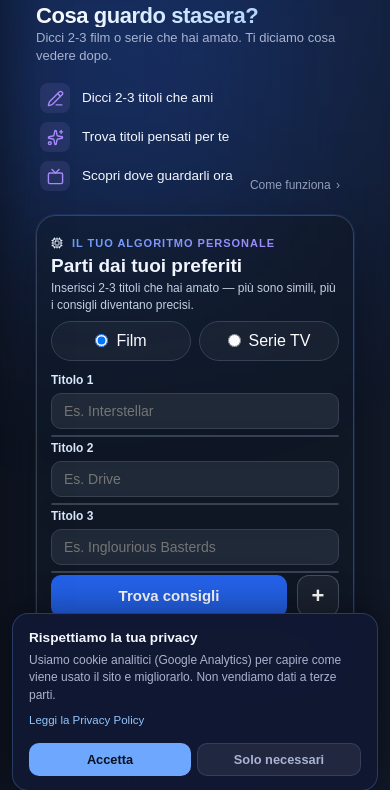
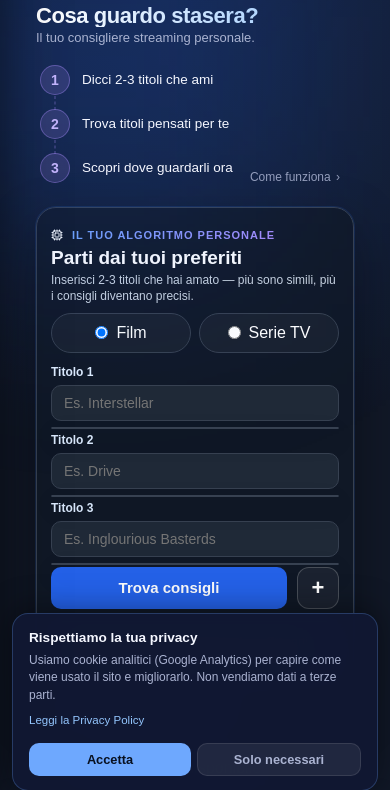
Before and after one commit to jason1984a/cosaguardo, a FastAPI app: page / in a window 390 px wide. Shown: the part 41-831 px from the top of the page. Run offline with FastAPI, Linux system fonts and the light colour scheme; data that the repository does not hold is empty; parts of the project's set-up code (start-up, migrations or seed data) failed here and were passed over; some libraries are stand-ins or nearby versions.

Commit message:
Home: refresh hero copy e 3-step (numeri + timeline tratteggiata)
Sottotitolo riformulato per disambiguare il sito (37 char, sta su 1 riga mobile). 3 step ora con cerchi numerati 1/2/3 + linea tratteggiata di connessione su mobile anon. Comunica la sequenza temporale del flusso, non una lista di feature.

```diff
--- a/app/templates/index.html
+++ b/app/templates/index.html
@@ -20,7 +20,7 @@
     <section class="home-hero">
         <div class="hero-copy">
             <h1>Cosa guardo stasera?</h1>
-            <p class="hero-subtitle">Dicci 2-3 film o serie che hai amato. Ti diciamo cosa vedere dopo.</p>
+            <p class="hero-subtitle">Il tuo consigliere streaming personale.</p>
         </div>
     </section>
 
@@ -31,23 +31,17 @@
     <section class="cg-howit-strip" aria-label="Come funziona in 3 passi">
         <div class="cg-howit-steps">
             <div class="cg-howit-step">
-                <span class="cg-howit-icon" aria-hidden="true">
-                    <i data-lucide="pencil-line"></i>
-                </span>
+                <span class="cg-howit-icon cg-howit-icon--num" aria-hidden="true">1</span>
                 <span class="cg-howit-text">Dicci 2-3 titoli che ami</span>
             </div>
             <span class="cg-howit-arrow" aria-hidden="true">→</span>
             <div class="cg-howit-step">
-                <span class="cg-howit-icon" aria-hidden="true">
-                    <i data-lucide="sparkles"></i>
-                </span>
+                <span class="cg-howit-icon cg-howit-icon--num" aria-hidden="true">2</span>
                 <span class="cg-howit-text">Trova titoli pensati per te</span>
             </div>
             <span class="cg-howit-arrow" aria-hidden="true">→</span>
             <div class="cg-howit-step">
-                <span class="cg-howit-icon" aria-hidden="true">
-                    <i data-lucide="tv"></i>
-                </span>
+                <span class="cg-howit-icon cg-howit-icon--num" aria-hidden="true">3</span>
                 <span class="cg-howit-text">Scopri dove guardarli ora</span>
             </div>
         </div>
@@ -90,10 +84,23 @@
             align-items: center;
             justify-content: center;
             line-height: 1;
-            color: #a78bfa;  /* viola accent per le icone Lucide */
+            color: #a78bfa;  /* viola accent */
             flex-shrink: 0;
         }
-        /* Lucide renderizza un <svg> dentro <i data-lucide>: gli diamo dimensione esplicita */
+        /* Variante numerica: cerchio con dentro il numero step (1/2/3).
+           Sostituisce le vecchie icone Lucide. Più chiaro come "sequenza". */
+        .cg-howit-icon--num {
+            width: 22px;
+            height: 22px;
+            background: rgba(167,139,250,0.15);
+            border: 1px solid rgba(167,139,250,0.35);
+            border-radius: 50%;
+            font-size: 12px;
+            font-weight: 700;
+            color: #c4b5fd;
+        }
+        /* Lucide renderizza un <svg> dentro <i data-lucide>: gli diamo dimensione esplicita.
+           Mantenuto per retrocompatibilità anche se la home ora usa --num. */
         .cg-howit-icon svg {
             width: 16px;
             height: 16px;
@@ -140,7 +147,7 @@
             .cg-howit-steps {
                 flex-direction: column;
                 align-items: stretch;
-                gap: 9px;
+                gap: 14px;
                 overflow: visible;
             }
             .cg-howit-step {
@@ -154,6 +161,35 @@
                 height: 30px;
                 background: rgba(167,139,250,0.12);
                 border-radius: 8px;
+            }
+            /* Variante numerica mobile: cerchio più grande, numero più visibile.
+               Sovrascrive il bordo/dimensione desktop. */
+            .cg-howit-icon--num {
+                width: 30px;
+                height: 30px;
+                border-radius: 50%;
+                background: rgba(167,139,250,0.18);
+                border: 1px solid rgba(167,139,250,0.4);
+                font-size: 14px;
+                font-weight: 700;
+                color: #c4b5fd;
+                /* Posizione relativa per ancorare la timeline ::before */
+                position: relative;
+            }
+            /* Timeline tratteggiata verticale che connette gli step 1→2→3.
+               Visibile SOLO su utenti anon (la strip è esposta sopra al box
+               algoritmo, dove il flusso temporale ha senso). Per gli utenti
+               loggati la strip è in fondo come riferimento didascalico,
+               la timeline confonderebbe. */
+            .page-home--anon .cg-howit-step:not(:first-child) .cg-howit-icon--num::before {
+                content: "";
+                position: absolute;
+                left: 50%;
+                bottom: 100%;
+                width: 0;
+                height: 14px;
+                border-left: 1.5px dashed rgba(167,139,250,0.45);
+                transform: translateX(-50%);
             }
             .cg-howit-icon svg {
                 width: 17px;
```
